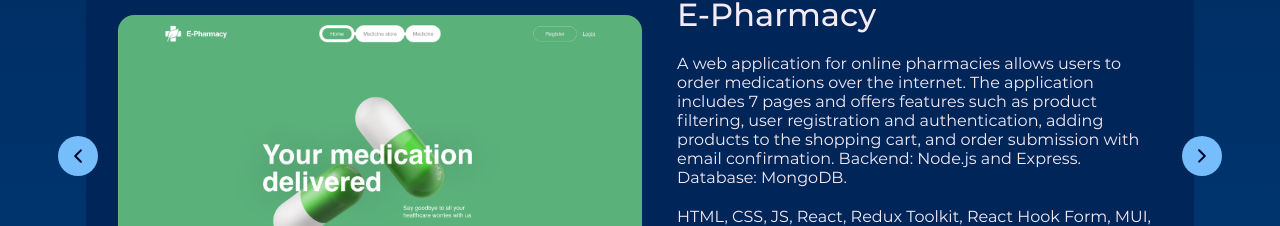
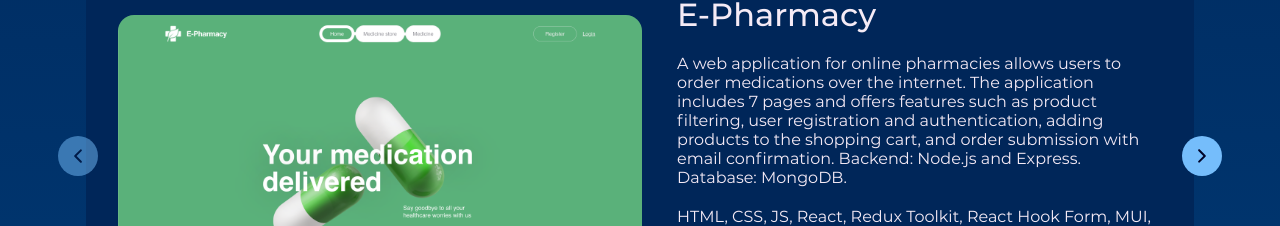
Before and after one commit to Aleksandr2905/portfolio, a React (Vite) app: page / in a window 1280 px wide. Shown: the part 1956-2182 px from the top of the page. Built offline with nearby package versions, Linux system fonts and the light colour scheme.

Commit message:
update style Projects

```diff
--- a/src/components/Projects/Projects.styled.ts
+++ b/src/components/Projects/Projects.styled.ts
@@ -45,7 +45,10 @@ export const BtnNavProjects = styled.button<{ $active: boolean }>`
   }
 `;
 
-export const ButtonSlider = styled.button<{ $left: boolean }>`
+export const ButtonSlider = styled.button<{
+  $left: boolean;
+  disabled?: boolean;
+}>`
   display: flex;
   justify-content: center;
   align-items: center;
@@ -59,6 +62,8 @@ export const ButtonSlider = styled.button<{ $left: boolean }>`
   border-radius: 50%;
   transition: all 0.5s;
   background-color: var(--light-blue);
+  opacity: ${(props) => (props.disabled ? 0.5 : 1)};
+  pointer-events: ${(props) => (props.disabled ? "none" : "auto")};
 
   & svg {
     rotate: ${(props) => (props.$left ? "270deg" : "90deg")};
@@ -66,11 +71,14 @@ export const ButtonSlider = styled.button<{ $left: boolean }>`
   }
 
   &:hover {
-    background-color: var(--dark-blue);
-    box-shadow: 0px 0px 30px 0px rgba(233, 255, 255, 0.7);
+    background-color: ${(props) =>
+      props.disabled ? "var(--light-blue)" : "var(--dark-blue)"};
+    box-shadow: ${(props) =>
+      props.disabled ? "none" : "0px 0px 30px 0px rgba(233, 255, 255, 0.7)"};
 
     & svg {
-      fill: var(--light-blue);
+      fill: ${(props) =>
+        props.disabled ? "var(--dark-blue)" : "var(--light-blue)"};
     }
   }
 `;
--- a/src/components/Projects/Projects.tsx
+++ b/src/components/Projects/Projects.tsx
@@ -18,6 +18,8 @@ type ProjectType = "individual" | "team";
 const Projects: React.FC = () => {
   const [swiperInstance, setSwiperInstance] = useState<SwiperType | null>(null);
   const [projectType, setProjectType] = useState<ProjectType>("individual");
+  const [isBeginning, setIsBeginning] = useState(true);
+  const [isEnd, setIsEnd] = useState(false);
 
   const getSlideCards = (projects: IProjects[]) =>
     projects.map((project) => (
@@ -36,6 +38,18 @@ const Projects: React.FC = () => {
 
   const handleToggle = (type: ProjectType) => {
     setProjectType(type);
+    if (swiperInstance) {
+      swiperInstance.slideTo(0, 0);
+      setIsBeginning(true);
+      setIsEnd(false);
+    }
+  };
+
+  const handleSlideChange = () => {
+    if (swiperInstance) {
+      setIsBeginning(swiperInstance.isBeginning);
+      setIsEnd(swiperInstance.isEnd);
+    }
   };
 
   return (
@@ -64,6 +78,7 @@ const Projects: React.FC = () => {
           spaceBetween={24}
           slidesPerView={1}
           centeredSlidesBounds={true}
+          onSlideChange={handleSlideChange}
         >
           {projectType === "individual"
             ? getSlideCards(individualProjects)
@@ -74,6 +89,7 @@ const Projects: React.FC = () => {
           onClick={() => handleNavigation("prev")}
           $left={true}
           aria-label="button-prev"
+          disabled={isBeginning}
         >
           <svg width={24} height={24}>
             <use href={`${sprite}#arrow`} />
@@ -84,6 +100,7 @@ const Projects: React.FC = () => {
           onClick={() => handleNavigation("next")}
           $left={false}
           aria-label="button-next"
+          disabled={isEnd}
         >
           <svg width={24} height={24}>
             <use href={`${sprite}#arrow`} />
```
